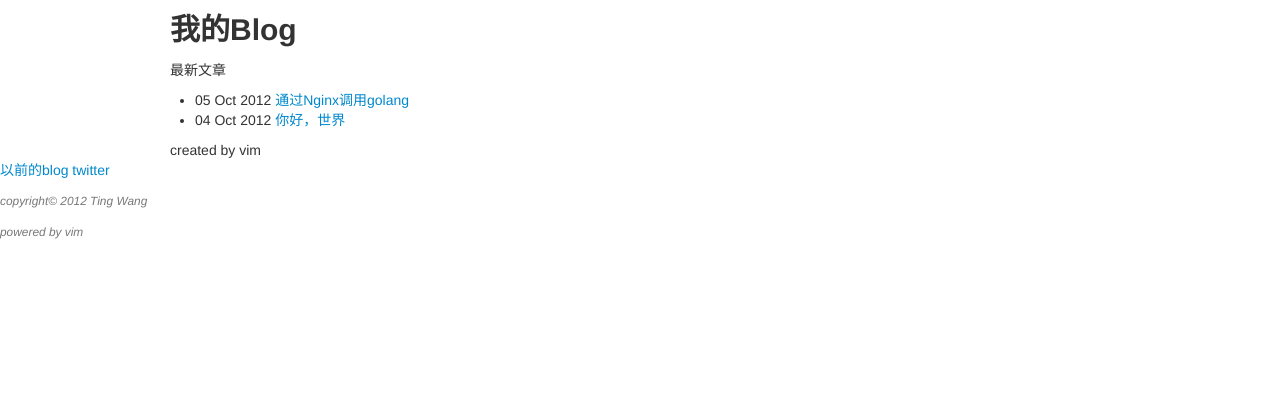
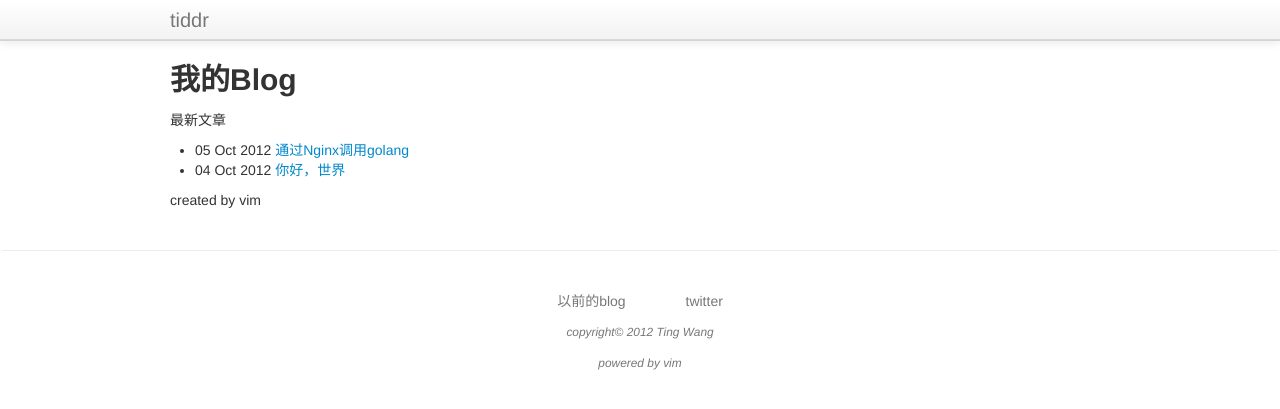
Before and after one commit to tiw/tiw.github.com, a Jekyll site: the page built from index.html, in a window 1280 px wide. Shown: the top 409 px of the page. Built offline with Jekyll 4.4.1, drawn with Linux system fonts in a browser that asks for light colours.

Commit message:
Add stylesheet for footer and nav.

```diff
--- a/_layouts/default.html
+++ b/_layouts/default.html
@@ -14,6 +14,29 @@
         <title>{{ page.title}}</title>
     </head>
     <body onload="prettyPrint();">
+        <div class="container" style="margin-top:50px">
+            <div class="navbar navbar-fixed-top">
+                <div class="navbar-inner">
+                    <div class="container">
+                        <a class="brand" href="/">tiddr</a>
+                        <div class="nav-collapse">
+                            <!--<ul class="nav">-->
+                                <!--<li><a>订餐电话 <strong>400-899-2828</strong></a></li>-->
+                            <!--</ul>-->
+
+                            <ul class="nav pull-right">
+                                <!--<li><a><i class="icon-map-marker"></i>送餐范围</a></li>-->
+                                <!--<li><a><i class="icon-search"></i>订单查询</a></li>-->
+                                <!--<li><a><i class="icon-search"></i>积分查询</a></li>-->
+                                <!--<li><a><i class="icon-user"></i>登陆</a></li>-->
+                                <!--<li><a><i class="icon-shopping-cart"></i>购物车(200)</a></li>-->
+                            </ul>
+                        </div>
+                    </div>
+                </div>
+            </div>
+        </div>
+
         <div class="container">
             {{ content }}
         </div>
--- a/css/main.css
+++ b/css/main.css
@@ -2,3 +2,15 @@ pre.prettyprint {
     padding: 20px;
     margin: 20px;
 }
+footer {
+    padding: 40px 0;
+    text-align: center;
+    margin-top: 40px;
+    color: #FFFFFF;
+    border: solid;
+    border-top: solid #EDEDED 1px;
+}
+footer a {
+    margin: 0 2em;
+    color: #777;
+}
```
Also changed, not shown: 1 other file.
